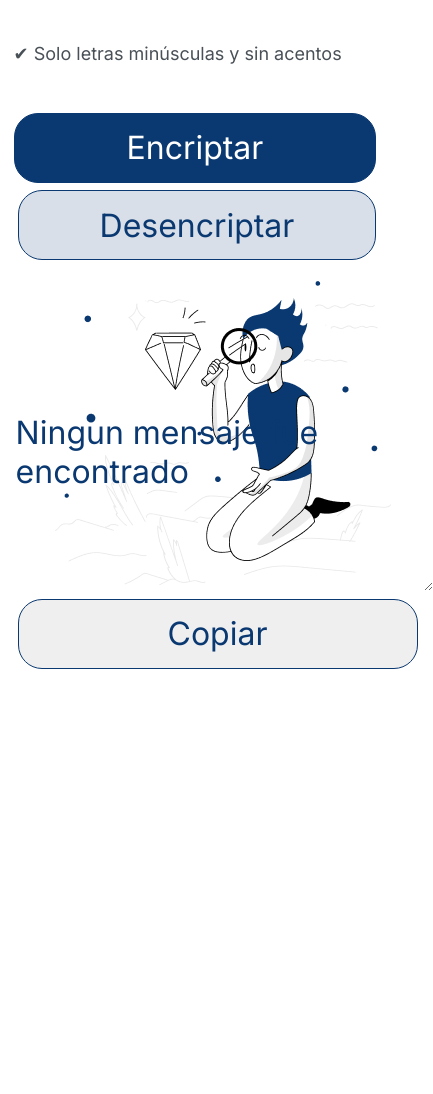
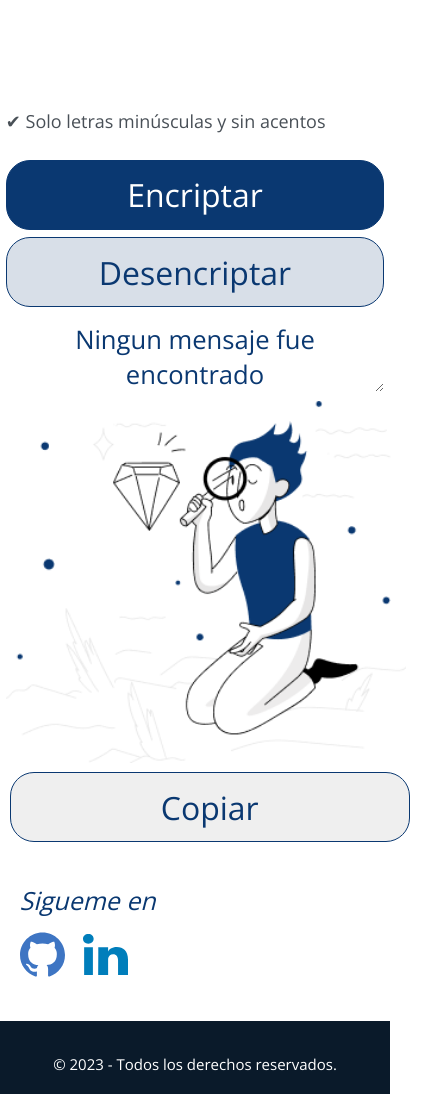
Before and after one commit to JuanAguila/AluraEncriptador, a plain HTML site: page index.html in a window 390 px wide. Shown: the part 158-1252 px from the top of the page, 433 px wide, since content can reach past the window. Before the commit the page ends 844 px from the top, so only its background shows below. Drawn offline with nearby package versions, Linux system fonts and the light colour scheme.

Commit message:
Estilización de Footer y mejora en adaptacion, RRSS, ajuste diseño responsivo

```diff
--- /dev/null
+++ b/css/footer.css
@@ -0,0 +1,71 @@
+@import url('https://fonts.googleapis.com/css2?family=Open+Sans:wght@400;700&display=swap');
+*{
+    margin: 0;
+    padding: 0;
+    box-sizing: border-box;
+    font-family: 'Open Sans', sans-serif;
+}
+/*:::::Pie de Pagina*/
+.pie-pagina{
+    width: 100%;
+
+}
+.pie-pagina .grupo-1{
+    width: 100%;
+    max-width: 1200px;
+    margin: auto;
+    display:grid;
+    grid-template-columns: repeat(3, 1fr);
+    grid-gap:50px;
+    padding: 45px 0px 5px 0px;
+}
+.pie-pagina .grupo-1 .box figure{
+    width: 100%;
+    height: 100%;
+    display: flex;
+    justify-content: center;
+    align-items: center;
+}
+.pie-pagina .grupo-1 .box figure img{
+    width: 250px;
+}
+.pie-pagina .grupo-1 .box h1{
+    color: #0A3871;
+    margin-bottom: 15px;
+    font-size: 25px;
+    font-style: italic;
+}
+.pie-pagina .grupo-1 .box p{
+    color: #efefef;
+    margin-bottom: 5px;
+}
+.pie-pagina .grupo-1 .red-social a{
+    display: inline-block;
+    text-decoration: none;
+    width: 45px;
+    height: 45px;
+    line-height: 45px;
+    margin-right: 10px;
+    text-align: center;
+    transition: all 300ms ease;
+}
+.pie-pagina .grupo-1 .red-social a:hover{
+    color: aqua;
+}
+.pie-pagina .grupo-2{
+    background-color: #0a1a2a;
+    padding: 15px 10px;
+    text-align: center;
+    color: #fff;
+}
+.pie-pagina .grupo-2 small{
+    font-size: 15px;
+}
+@media screen and (max-width:800px){
+    .pie-pagina .grupo-1{
+        width: 90%;
+        grid-template-columns: repeat(1, 1fr);
+        grid-gap:30px;
+        padding: 35px 0px;
+    }
+}
--- a/css/style.css
+++ b/css/style.css
@@ -24,15 +24,19 @@ main{
 .logoAlura{
     width: 100px;
     height: auto;
+    margin-top: 20px;
 }
 
-
+.imgFondo{
+    width: 400px;
+    align-self: center;
+}
 
 .textEncriptador{
     border: none;
     color: #0A3871;
     text-transform: lowercase;
-    width: 80%;
+    width: 100%;
 }
 
 ::placeholder{color: #0A3871;}
@@ -41,15 +45,11 @@ main{
 }
 
 .textDesncriptador{
-    background: white;
-    background-image: url("../img/muneco.png");
-    background-repeat: no-repeat;
-    background-position: center;
     border: none;
     border-radius: 24px;
     color: #0A3871;
-    align-content: center;
-
+    text-align: center;
+    width: 100%;
 }
 .textDesncriptador:focus{
     outline: none;
@@ -82,6 +82,14 @@ main{
     margin-left: 1svw;
 }
 
+.divImgFondo{
+      text-align: center;
+}
+
+.divbtnCopiar{
+    text-align: center;
+}
+
 .btnCopiar{
 
     border: 1px solid #0A3871;
@@ -97,6 +105,7 @@ main{
 .informacion{
     color: #495057;
     font-size: 18px;
+    padding-top: 28%;
 }
 
 @media screen and (max-width:800px){
@@ -105,15 +114,24 @@ main{
         width: 100%;
 
     }
+    .textDesncriptador,.textEncriptador{
+        max-width: 100%;
+        max-height: auto;
+        font-size: 80%;
+        text-align: center;
+
+    }
     .botones{
         margin-left: 0%;
         margin-top: 5%;
         display: flex;
         flex-wrap: wrap;
+        padding-top: 2%;
     }
     .btnDesencriptar{
         margin-top: 2%;
         margin-bottom: 2%;
+        margin-left: 0;
     }
 
 }
--- a/index.html
+++ b/index.html
@@ -5,6 +5,7 @@
     <meta http-equiv="X-UA-Compatible" content="IE=edge">
     <meta name="viewport" content="width=device-width, initial-scale=1.0">
     <link rel="stylesheet" href="css/style.css">
+    <link rel="stylesheet" href="css/footer.css">
     <link rel="preconnect" href="https://fonts.googleapis.com">
     <link rel="preconnect" href="https://fonts.gstatic.com" crossorigin>
     <link href="https://fonts.googleapis.com/css2?family=Inter:wght@200;400&display=swap" rel="stylesheet">
@@ -28,18 +29,37 @@
 
         </section>
         <section class="clsDesencriptado">
-            <div>
-                <textarea readonly class="textDesncriptador"  rows="8" placeholder="Ningun mensaje fue encontrado"></textarea>
+            <div class="divDescriptador">
+                <textarea readonly class="textDesncriptador"  rows="2" placeholder="Ningun mensaje fue encontrado"></textarea>
+            </div>
+            <div class="divImgFondo">
+                <img src="img/muneco.png" alt="imgFondo" class="imgFondo">
             </div>
 
-            <div>
+            <div class="divbtnCopiar">
                 <button class="btnCopiar" onclick="copiar()" type="button">Copiar</button>
             </div>
         </section>
     </main>
     <script src="js/script.js"></script>
 </body>
-<footer>
 
+<footer class="pie-pagina">
+    <div class="grupo-1">
+        <div class="box">
+             <h1>Sigueme en</h1>
+            <div class="red-social">
+                <a href="https://github.com/JuanAguila">
+                    <?xml version="1.0" ?><!DOCTYPE svg  PUBLIC '-//W3C//DTD SVG 1.1//EN'  'http://www.w3.org/Graphics/SVG/1.1/DTD/svg11.dtd'><svg enable-background="new 0 0 128 128" id="Social_Icons" version="1.1" viewBox="0 0 128 128" xml:space="preserve" xmlns="http://www.w3.org/2000/svg" xmlns:xlink="http://www.w3.org/1999/xlink"><g id="_x31__stroke"><g id="Github_1_"><rect clip-rule="evenodd" fill="none" fill-rule="evenodd" height="128" width="128"/><path clip-rule="evenodd" d="M63.996,1.333C28.656,1.333,0,30.099,0,65.591    c0,28.384,18.336,52.467,43.772,60.965c3.2,0.59,4.368-1.394,4.368-3.096c0-1.526-0.056-5.566-0.088-10.927    c-17.804,3.883-21.56-8.614-21.56-8.614c-2.908-7.421-7.104-9.397-7.104-9.397c-5.812-3.988,0.44-3.907,0.44-3.907    c6.42,0.454,9.8,6.622,9.8,6.622c5.712,9.819,14.98,6.984,18.628,5.337c0.58-4.152,2.236-6.984,4.064-8.59    c-14.212-1.622-29.152-7.132-29.152-31.753c0-7.016,2.492-12.75,6.588-17.244c-0.66-1.626-2.856-8.156,0.624-17.003    c0,0,5.376-1.727,17.6,6.586c5.108-1.426,10.58-2.136,16.024-2.165c5.436,0.028,10.912,0.739,16.024,2.165    c12.216-8.313,17.58-6.586,17.58-6.586c3.492,8.847,1.296,15.377,0.636,17.003c4.104,4.494,6.58,10.228,6.58,17.244    c0,24.681-14.964,30.115-29.22,31.705c2.296,1.984,4.344,5.903,4.344,11.899c0,8.59-0.08,15.517-0.08,17.626    c0,1.719,1.152,3.719,4.4,3.088C109.68,118.034,128,93.967,128,65.591C128,30.099,99.344,1.333,63.996,1.333" fill="#3E75C3" fill-rule="evenodd" id="Github"/></g></g></svg>
+                </a>
+                <a href="https://www.linkedin.com/in/juanaguilamonsalve/">
+                    <?xml version="1.0" ?><!DOCTYPE svg  PUBLIC '-//W3C//DTD SVG 1.1//EN'  'http://www.w3.org/Graphics/SVG/1.1/DTD/svg11.dtd'><svg enable-background="new 0 0 128 128" id="Social_Icons" version="1.1" viewBox="0 0 128 128" xml:space="preserve" xmlns="http://www.w3.org/2000/svg" xmlns:xlink="http://www.w3.org/1999/xlink"><g id="_x34__stroke"><g id="LinkedIn"><rect clip-rule="evenodd" fill="none" fill-rule="evenodd" height="128" width="128"/><path clip-rule="evenodd" d="M3.229,43.133h24.948v79.049H3.229V43.133z     M15.067,33.246h-0.181C5.855,33.246,0,27.203,0,19.543C0,11.734,6.028,5.818,15.24,5.818c9.204,0,14.864,5.901,15.044,13.703    C30.284,27.18,24.444,33.246,15.067,33.246z M128,122.182H99.71V81.275c0-10.707-4.425-18.017-14.156-18.017    c-7.443,0-11.582,4.933-13.509,9.686c-0.722,1.706-0.61,4.083-0.61,6.46v42.777H43.409c0,0,0.361-72.462,0-79.049h28.026v12.406    c1.656-5.424,10.611-13.166,24.903-13.166c17.731,0,31.661,11.37,31.661,35.855V122.182z" fill="#007EBB" fill-rule="evenodd" id="LinkedIn_1_"/></g></g></svg>
+                </a>
+            </div>
+        </div>
+    </div>
+    <div class="grupo-2">
+        <small>&copy; 2023 - Todos los derechos reservados.</small>
+    </div>
 </footer>
 </html>
--- a/js/script.js
+++ b/js/script.js
@@ -1,11 +1,12 @@
 const textArea = document.querySelector(".textEncriptador");
 const textDescriptador = document.querySelector(".textDesncriptador");
+const imgFondo = document.querySelector(".imgFondo");
 
 
 function fnEncriptar(){
     const textEncriptado = encriptar(textArea.value)
     textDescriptador.value = textEncriptado
-    textDescriptador.style.backgroundImage = "none"
+    imgFondo.style.visibility='hidden'
 }
 
 function encriptar(strEncriptador){
```
